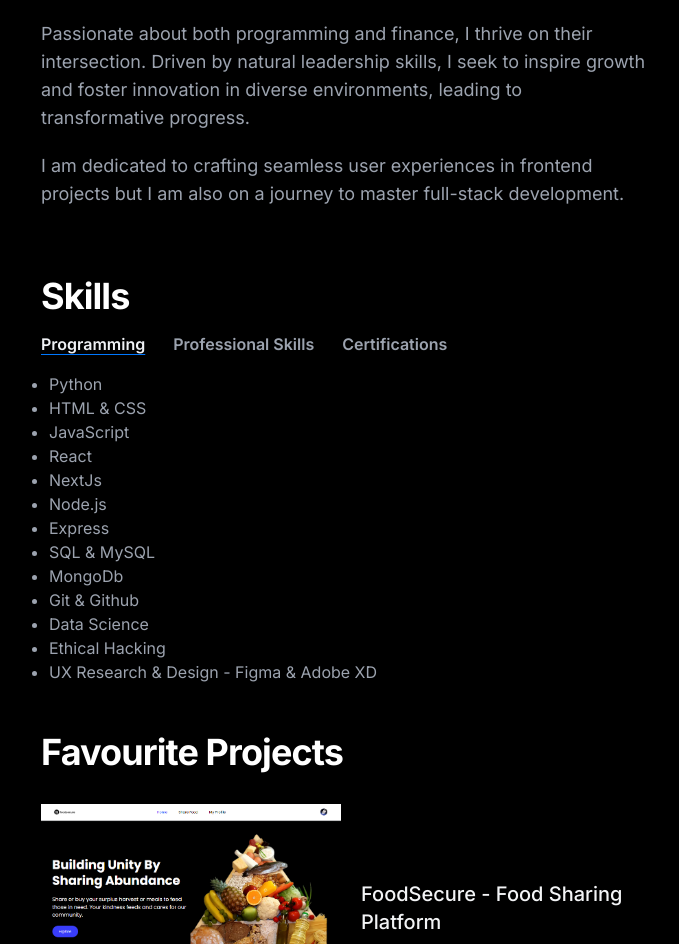
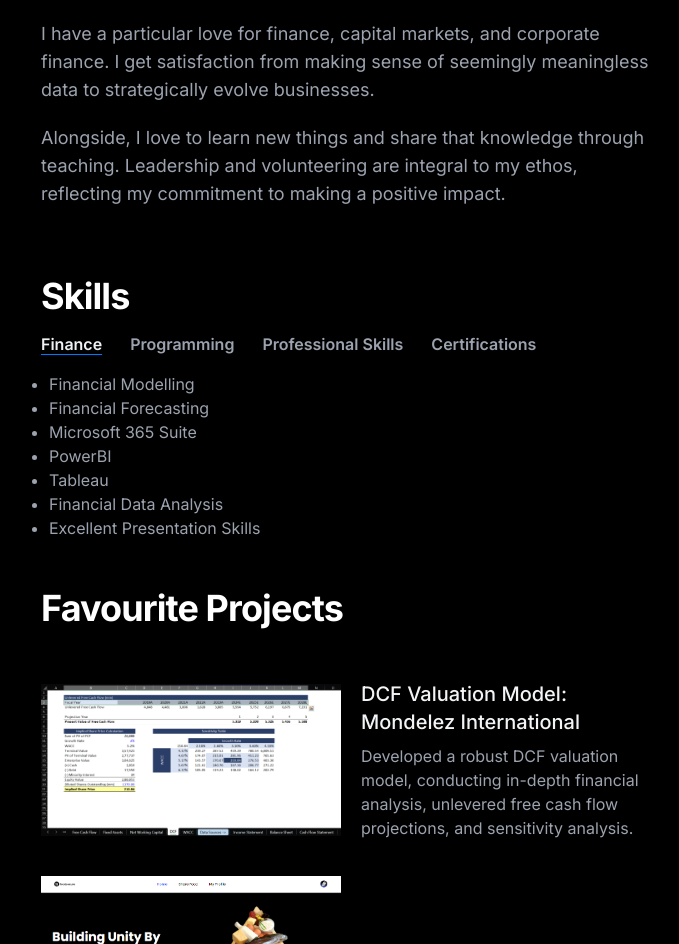
Before and after one commit to ParmeetChanne/nextjs-portfolio, a Next.js app: page / in a window 1280 px wide. Shown: the part 408-1352 px from the top of the page, without its empty margins (295-974 px from the left). Built offline with nearby package versions, Linux system fonts and the light colour scheme.

Commit message:
added project and changed description

```diff
--- a/components/AboutSection.tsx
+++ b/components/AboutSection.tsx
@@ -7,11 +7,12 @@
           </h3>
             <h2
             className="mb-5 text-lg prose text-gray-400">
-              Passionate about both programming and finance, I thrive on their intersection. Driven by natural leadership skills, I seek to inspire growth and foster innovation in diverse environments, leading to transformative progress.
+              I have a particular love for finance, capital markets, and corporate finance. I get satisfaction from making sense of seemingly meaningless data to strategically evolve businesses.
             </h2>
+
             <h2
             className="mb-5 text-lg prose text-gray-400">
-              I am dedicated to crafting seamless user experiences in frontend projects but I am also on a journey to master full-stack development.
+              Alongside, I love to learn new things and share that knowledge through teaching. Leadership and volunteering are integral to my ethos, reflecting my commitment to making a positive impact.
             </h2>
           </div>
         </>
--- a/components/HeroSection.tsx
+++ b/components/HeroSection.tsx
@@ -5,12 +5,12 @@
         <>
           <div className="px-8 flex flex-col items-start justify-center max-w-2xl mx-auto mt-5 mb-8 md:mb-12">
             <h1
-            className="mb-3 md:mb-5 text-3xl font-bold tracking-tight md:text-5xl text-light-white">
+            className="mb-3 md:mb-5 text-4xl font-bold tracking-tight md:text-5xl text-light-white">
               Hey, I’m <span className="text-transparent bg-gradient-to-br bg-clip-text md:bg-gradient-to-r from-gradient-purple to-gradient-pink">Parmeet Channe</span>
             </h1>
             <h2
             className="mb-5 text-lg prose text-gray-400">
-              A passionate student at York University utilizing technology & finance to craft enduring, sustainable solutions that create a significant impact.
+              Enthusiastic student at York University, driven by a passion for merging technology and finance to craft enduring, impactful solutions.
             </h2>
             <div>
             <a href="#contact"><button className='px-6 py-3 mr-3  rounded-full bg-gradient-to-r border-2 border-black hover:border-white from-gradient-purple to-gradient-pink bg-theme-green focus:outline-none'>Connect</button></a>
--- a/components/ProjectsSection.tsx
+++ b/components/ProjectsSection.tsx
@@ -23,6 +23,20 @@
         </div>
       </a>
   </div>*/}
+
+    <div>
+      <a className="w-full flex flex-col-reverse md:flex-row-reverse items-center justify-center">
+        <div className="flex flex-col items-start justify-start w-full max-w-2xl mb-4 p-5 md:pr-0 mx-auto rounded-lg bg-transparent">
+          <div className="flex flex-col justify-between md:flex-row">
+            <h4 className="w-full mb-2 text-lg text-left font-medium  md:text-xl text-gray-100  hover:text-dark-200 ">
+            DCF Valuation Model: Mondelez International
+            </h4>
+          </div>
+          <p className="w-full text-left text-gray-400">Developed a robust DCF valuation model, conducting in-depth financial analysis, unlevered free cash flow projections, and sensitivity analysis.</p>
+        </div>
+        <Image className="mb-4" src="/mdlz.png" alt="foodsecure" width={300} height={300} />
+      </a>
+    </div>
 
     <div>
       <a className="w-full flex flex-col-reverse md:flex-row-reverse items-center justify-center" href="https://github.com/ParmeetChanne/foodsecure">
--- a/components/SkillsSection.tsx
+++ b/components/SkillsSection.tsx
@@ -26,12 +26,28 @@
       ),
     },
     {
+      title: "Finance",
+      id: "finance",
+      content: (
+        <ul className="list-disc pl-2 text-gray-400">
+          <li>Financial Modelling</li>
+          <li>Financial Forecasting</li>
+          <li>Microsoft 365 Suite</li>
+          <li>PowerBI</li>
+          <li>Tableau</li>
+          <li>Financial Data Analysis</li>
+          <li>Excellent Presentation Skills</li>
+        </ul>
+      ),
+    },
+    {
       title: "Professional Skills",
       id: "professional",
       content: (
         <ul className="list-disc pl-2 text-gray-400">
           <li>Leadership</li>
           <li>Entrepreneurship</li>
+          <li>Organizational</li>
           <li>Problem-Solving</li>
           <li>Effective Communication and Collaboration</li>
           <li>Project Management & Organization</li>
@@ -72,7 +88,7 @@
 
 
 const SkillsSection = () => {
-    const [tab, setTab] = useState("programming");
+    const [tab, setTab] = useState("finance");
     const [isPending, startTransition] = useTransition();
 
     const handleTabChange = (id: string) => {
@@ -88,6 +104,15 @@
                   Skills
           </h3>
                 <div className="flex flex-col md:flex-row text-gray-400 underline underline-offset-4 decoration-dark-200">
+                    <div className="mr-4 mb-1 md:mb-0">
+                        <TabButton
+                        selectTab={() => handleTabChange("finance")}
+                        active={tab === "finance"}
+                        >
+                        {" "}
+                        Finance{" "}
+                        </TabButton>
+                    </div>
                     <div className="mr-4 mb-1 md:mb-0">
                         <TabButton
                         selectTab={() => handleTabChange("programming")}
```
Also changed, not shown: public/mdlz.png (added).
